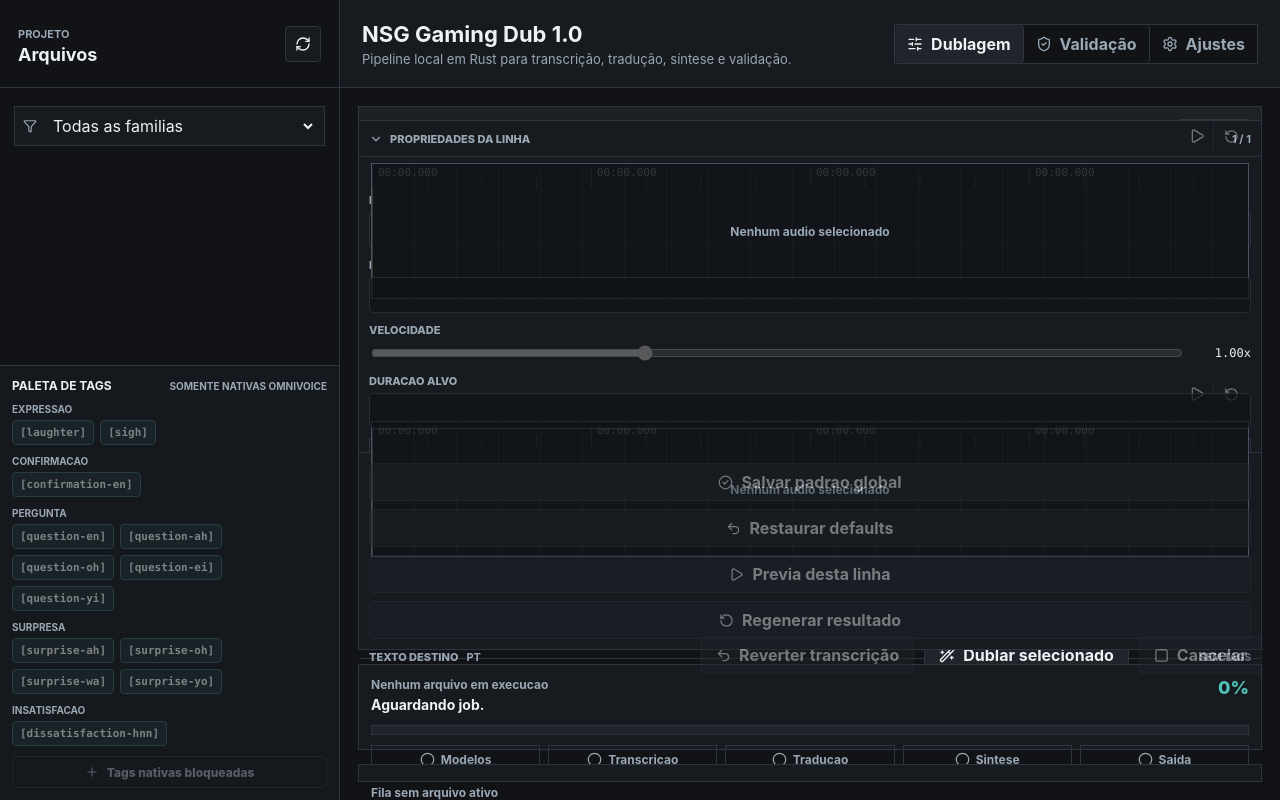
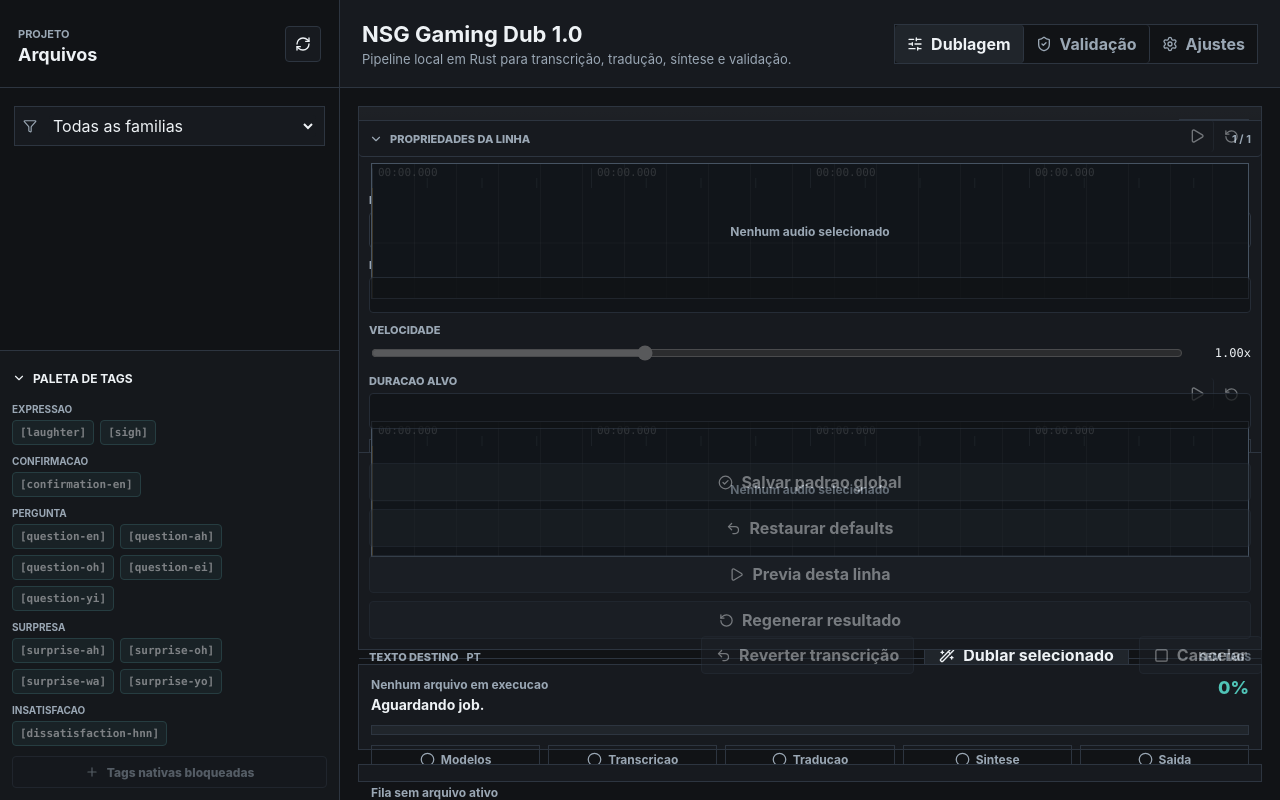
Before and after one commit to iDiogoRenan/INTERFACE-DE-AUIDIO, a React (Vite) app in the folder dublagem-master-tauri/: page / in a window 1280 px wide. Built offline with nearby package versions, Linux system fonts and the light colour scheme.

Commit message:
feat: make tag palette collapsible

```diff
--- a/dublagem-master-tauri/src/features/project-explorer/ProjectExplorer.module.css
+++ b/dublagem-master-tauri/src/features/project-explorer/ProjectExplorer.module.css
@@ -121,23 +121,38 @@
 }
 
 .paletteHeader {
-  display: flex;
+  display: grid;
+  grid-template-columns: 14px minmax(0, 1fr);
   align-items: center;
-  justify-content: space-between;
-  gap: 8px;
+  gap: 7px;
+  width: 100%;
+  min-height: 30px;
+  border: 0;
+  background: transparent;
+  color: var(--text);
+  cursor: pointer;
+  padding: 0;
+  text-align: left;
 }
 
 .paletteHeader strong {
+  overflow: hidden;
   font-size: 12px;
+  text-overflow: ellipsis;
   text-transform: uppercase;
+  white-space: nowrap;
 }
 
-.paletteHeader span,
 .tagGroup > span {
   color: var(--text-muted);
   font-size: 10px;
   font-weight: 750;
   text-transform: uppercase;
+}
+
+.paletteContent {
+  display: grid;
+  gap: 10px;
 }
 
 .tagGroup {
--- a/dublagem-master-tauri/src/features/project-explorer/ProjectExplorer.tsx
+++ b/dublagem-master-tauri/src/features/project-explorer/ProjectExplorer.tsx
@@ -1,9 +1,11 @@
 import * as Tooltip from "@radix-ui/react-tooltip";
-import { FileAudio, Filter, Plus, RefreshCw } from "lucide-react";
-import { useMemo, useState } from "react";
+import { ChevronDown, ChevronRight, FileAudio, Filter, Plus, RefreshCw } from "lucide-react";
+import { useEffect, useMemo, useState, type Dispatch, type SetStateAction } from "react";
 import { nativeTagDescriptions, nativeTagGroups } from "../../shared/omnivoice/nativeControls";
 import { useWorkspaceStore } from "../../stores/workspaceStore";
 import styles from "./ProjectExplorer.module.css";
+
+const TAG_PALETTE_OPEN_STORAGE_KEY = "nsg-gaming-dub.tag-palette-open.v1";
 
 export function ProjectExplorer() {
   const files = useWorkspaceStore((state) => state.files);
@@ -12,6 +14,7 @@ export function ProjectExplorer() {
   const scan = useWorkspaceStore((state) => state.scan);
   const insertNativeTag = useWorkspaceStore((state) => state.insertNativeTag);
   const [familyFilter, setFamilyFilter] = useState<string>("all");
+  const [isTagPaletteOpen, setIsTagPaletteOpen] = usePersistentTagPaletteOpenState();
 
   const families = useMemo(
     () => ["all", ...Array.from(new Set(files.map((file) => file.family))).sort()],
@@ -55,7 +58,7 @@ export function ProjectExplorer() {
         </select>
       </label>
 
-      <div className={styles.list}>
+      <section className={styles.list} aria-label="Arquivos do projeto">
         {visibleFiles.map((file) => (
           <button
             key={file.path}
@@ -72,13 +75,24 @@ export function ProjectExplorer() {
             </span>
           </button>
         ))}
-      </div>
+      </section>
 
       <section className={styles.tagPalette} aria-label="Paleta de tags OmniVoice">
-        <div className={styles.paletteHeader}>
+        <button
+          type="button"
+          className={styles.paletteHeader}
+          aria-expanded={isTagPaletteOpen}
+          aria-controls="tag-palette-content"
+          onClick={() => {
+            setIsTagPaletteOpen((current) => !current);
+          }}
+        >
+          {isTagPaletteOpen ? <ChevronDown size={14} /> : <ChevronRight size={14} />}
           <strong>Paleta de tags</strong>
-          <span>Somente nativas OmniVoice</span>
-        </div>
+        </button>
+
+        {isTagPaletteOpen && (
+          <div id="tag-palette-content" className={styles.paletteContent}>
             {nativeTagGroups.map((group) => (
               <div key={group.id} className={styles.tagGroup}>
                 <span>{group.label}</span>
@@ -118,9 +132,52 @@ export function ProjectExplorer() {
               <Plus size={14} />
               Tags nativas bloqueadas
             </button>
+          </div>
+        )}
       </section>
     </aside>
   );
+}
+
+function usePersistentTagPaletteOpenState(): readonly [boolean, Dispatch<SetStateAction<boolean>>] {
+  const [isOpen, setIsOpen] = useState(readTagPaletteOpenState);
+
+  useEffect(() => {
+    writeTagPaletteOpenState(isOpen);
+  }, [isOpen]);
+
+  return [isOpen, setIsOpen];
+}
+
+function readTagPaletteOpenState(): boolean {
+  if (typeof window === "undefined") {
+    return true;
+  }
+
+  const storedValue = localStorage.getItem(TAG_PALETTE_OPEN_STORAGE_KEY);
+  if (!storedValue) {
+    return true;
+  }
+
+  try {
+    const parsedValue: unknown = JSON.parse(storedValue);
+    return typeof parsedValue === "boolean" ? parsedValue : true;
+  } catch {
+    localStorage.removeItem(TAG_PALETTE_OPEN_STORAGE_KEY);
+    return true;
+  }
+}
+
+function writeTagPaletteOpenState(isOpen: boolean): void {
+  if (typeof window === "undefined") {
+    return;
+  }
+
+  try {
+    localStorage.setItem(TAG_PALETTE_OPEN_STORAGE_KEY, JSON.stringify(isOpen));
+  } catch {
+    return;
+  }
 }
 
 function statusLabel(status: string): string {
```
Also changed, not shown: 1 other file (tests, documents, lock files or other folders). Lines whose indentation alone changed are shown as unchanged.
